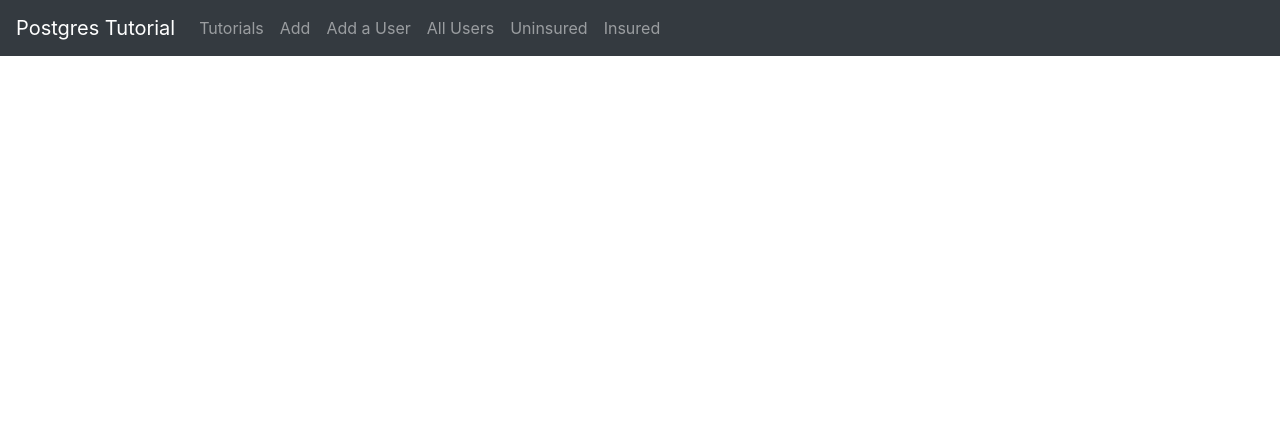
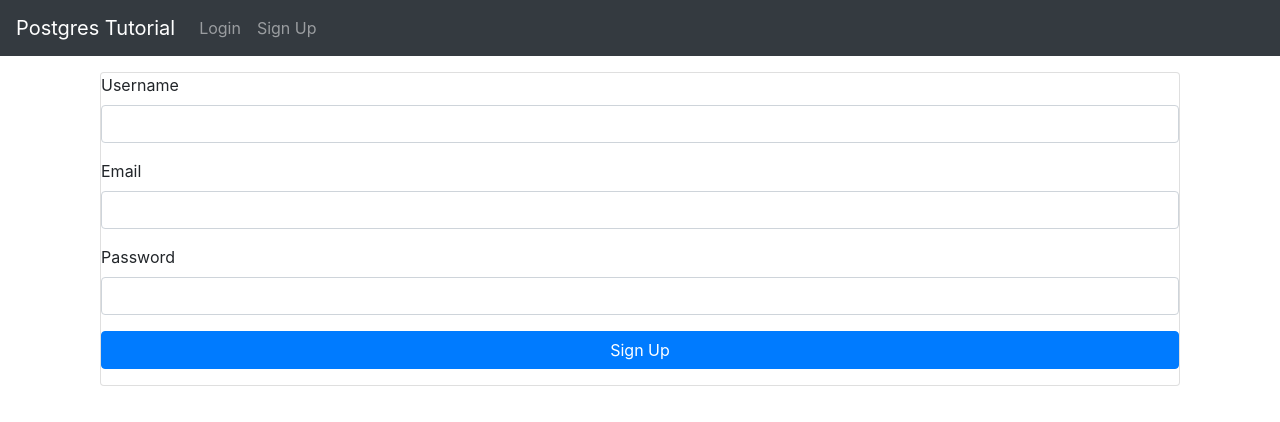
Before and after one commit to ColinFendrick/postgres-node-react, a React (Create React App) app in the folder frontend/: page /register in a window 1280 px wide. Shown: the top 422 px of the page. Built offline with nearby package versions, Linux system fonts and the light colour scheme.

Commit message:
Front end for jwt based authentication (not working yet, needs backend)

```diff
--- a/frontend/src/App.js
+++ b/frontend/src/App.js
@@ -1,4 +1,4 @@
-import React from 'react';
+import React, { useState, useEffect } from 'react';
 import {
 	Switch,
 	Route,
@@ -15,14 +15,32 @@ import UserList from './components/UserList';
 import User from './components/User';
 import Uninsured from './components/Uninsured';
 import Insured from './components/Insured';
+import Profile from './components/Profile';
+import Login from './components/Login';
+import Register from './components/Register';
+
+import AuthService from './services/AuthService';
 
 const App = () => {
+	const [currentUser, setCurrentUser] = useState(undefined);
+	useEffect(() => {
+		const user = AuthService.getCurrentUser();
+
+		if (user) {
+			setCurrentUser(user);
+		}
+	}, []);
+
+	const logOut = () => AuthService.logout();
+
 	return (
 		<div>
 			<nav className = 'navbar navbar-expand navbar-dark bg-dark'>
 				<a href = '/tutorials' className = 'navbar-brand'>
       Postgres Tutorial </a>
 				<div className = 'navbar-nav mr-auto'>
+					{currentUser ? (
+						<>
 							<li className = 'nav-item'>
 								<Link to = {'/tutorials'} className = 'nav-link'>
 									Tutorials
@@ -53,6 +71,34 @@ const App = () => {
 									Insured
 								</Link>
 							</li>
+
+							<li className = 'nav-item'>
+								<Link to ={'/profile'} className = 'nav-link'>
+									Profile
+								</Link>
+							</li>
+
+							<button
+								className='btn btn-outline-secondary'
+								type='button'
+								onClick={logOut}
+							/>
+						</>
+					) : (
+						<>
+							<li className = 'nav-item'>
+								<Link to ={'/login'} className = 'nav-link'>
+									Login
+								</Link>
+							</li>
+
+							<li className="nav-item">
+								<Link to={'/register'} className="nav-link">
+                Sign Up
+								</Link>
+							</li>
+						</>
+					)}
 				</div>
 			</nav>
 
@@ -66,6 +112,9 @@ const App = () => {
 					<Route exact path='/users/uninsured' component={Uninsured} />
 					<Route exact path='/users/insured' component={Insured} />
 					<Route path='/users/:id' component={User} />
+					<Route path='/profile' component={Profile} />
+					<Route path='/login' component={Login} />
+					<Route exact path="/register" component={Register} />
 				</Switch>
 			</div>
 		</div>
--- /dev/null
+++ b/frontend/src/components/Login.js
@@ -0,0 +1,85 @@
+import React, { useState } from 'react';
+import { useForm } from 'react-hook-form';
+import AuthService from '../services/AuthService';
+import { passwordRegex } from '../helpers/regex';
+
+const Login = props => {
+	const [loading, setLoading] = useState(false);
+	const [message, setMessage] = useState('');
+	const { register, handleSubmit, errors } = useForm({
+		username: '', password: ''
+	});
+
+	const handleLogin = async data => {
+		setMessage('');
+		setLoading(true);
+
+		try {
+			await AuthService.login(data);
+			props.history.push('/tutorials');
+			window.location.reload();
+		} catch (e) {
+			const resMessage = e.response.data.message.toString() || 'An error has occured';
+			setLoading(false);
+			setMessage(resMessage);
+		}
+	};
+
+	return (
+		<div className='col-md-12'>
+			<div className='card card-container'>
+
+				<form onSubmit={handleSubmit(handleLogin)}>
+
+					<div className='form-group'>
+						<label htmlFor='username'>Username</label>
+						<input
+							type='text'
+							className='form-control'
+							id='username'
+							ref={register({ required: true })}
+							defaultValue=''
+							name='username' />
+						{errors.username && 'Username is required'}
+					</div>
+
+					<div className='form-group'>
+						<label htmlFor='password'>Password</label>
+						<input
+							type='password'
+							className='form-control'
+							id='password'
+							ref={register({ required: true, pattern: passwordRegex })}
+							defaultValue=''
+							name='password' />
+						{errors.password?.type === 'required' && 'Your input is required'}
+						{errors.multipleErrorInput?.type === 'pattern' && 'Must be at least 8 characters, containing one special character'}
+					</div>
+
+					<div className='form-group'>
+						<button
+							className='btn btn-primary btn-block'
+							disabled={loading}
+							type='submit'>
+							{loading && (
+								<span className='spinner-border spinner-border-sm'></span>
+							)}
+							<span>Login</span>
+						</button>
+					</div>
+
+					{message && (
+						<div className='form-group'>
+							<div className='alert alert-danger' role='alert'>
+								{message}
+							</div>
+						</div>
+					)}
+
+				</form>
+			</div>
+		</div>
+	);
+};
+
+export default Login;
--- /dev/null
+++ b/frontend/src/components/Profile.js
@@ -0,0 +1,33 @@
+import React from 'react';
+import AuthService from '../services/AuthService';
+
+const Profile = () => {
+	const currentUser = AuthService.getCurrentUser();
+
+	return (
+		<div className="container">
+			<header className="jumbotron">
+				<h3>
+					<strong>{currentUser.username}</strong> Profile
+				</h3>
+			</header>
+			<p>
+				<strong>Token:</strong> {currentUser.accessToken.substring(0, 20)} ...{' '}
+				{currentUser.accessToken.substr(currentUser.accessToken.length - 20)}
+			</p>
+			<p>
+				<strong>Id:</strong> {currentUser.id}
+			</p>
+			<p>
+				<strong>Email:</strong> {currentUser.email}
+			</p>
+			<strong>Authorities:</strong>
+			<ul>
+				{currentUser.roles &&
+          currentUser.roles.map((role, index) => <li key={index}>{role}</li>)}
+			</ul>
+		</div>
+	);
+};
+
+export default Profile;
--- /dev/null
+++ b/frontend/src/components/Register.js
@@ -0,0 +1,98 @@
+import React, { useState } from 'react';
+import { useForm } from 'react-hook-form';
+import AuthService from '../services/AuthService';
+import { passwordRegex, emailRegex } from '../helpers/regex';
+
+const Register = () => {
+	const [successful, setSuccessful] = useState(false);
+	const [message, setMessage] = useState('');
+	const { register, handleSubmit, errors } = useForm({
+		username: '', password: '', email: ''
+	});
+
+	const handleRegister = async data => {
+		setMessage('');
+		setSuccessful(false);
+
+		try {
+			const res = await AuthService.register(data);
+			setMessage(res.data.message);
+			setSuccessful(true);
+		} catch (e) {
+			console.log(e);
+			setSuccessful(false);
+		}
+	};
+
+	return (
+		<div className='col-md-12'>
+			<div className='card card-container'>
+
+				<form onSubmit={handleSubmit(handleRegister)}>
+					{!successful && (
+						<div>
+							<div className='form-group'>
+								<label htmlFor='username'>Username</label>
+								<input
+									type='text'
+									className='form-control'
+									name='username'
+									id='username'
+									ref={register({ required: true, minLength: 3, maxLength: 20 })}
+								/>
+								{errors.username?.type === 'required' && 'Username is required'}
+								{errors.username?.type === 'minLength' && 'Must be at least 3 characters'}
+								{errors.usernamne?.type === 'maxLength' && 'Too long!'}
+							</div>
+
+							<div className='form-group'>
+								<label htmlFor='email'>Email</label>
+								<input
+									type='email'
+									className='form-control'
+									name='email'
+									id='email'
+									ref={register({ required: true, pattern: emailRegex })}
+								/>
+								{errors.email?.type === 'required' && 'Email is required'}
+								{errors.email?.type === 'pattern' && 'Has to be a valid email'}
+							</div>
+
+							<div className='form-group'>
+								<label htmlFor='passsword'>Password</label>
+								<input
+									type='password'
+									className='form-control'
+									name='password'
+									id='password'
+									ref={register({ required: true, pattern: passwordRegex })}
+								/>
+								{errors.password?.type === 'required' && 'Your input is required'}
+								{errors.password?.type === 'pattern' && 'Must be at least 8 characters, containing one special character'}
+							</div>
+
+							<div className="form-group">
+								<button
+									type='submit'
+									className="btn btn-primary btn-block">Sign Up</button>
+							</div>
+						</div>
+					)}
+
+					{message && (
+						<div className="form-group">
+							<div
+								className={ successful ? 'alert alert-success' : 'alert alert-danger' }
+								role="alert"
+							>
+								{message}
+							</div>
+						</div>
+					)}
+				</form>
+			</div>
+		</div>
+	);
+};
+
+export default Register;
--- a/frontend/src/helpers/regex.js
+++ b/frontend/src/helpers/regex.js
@@ -1 +1,3 @@
 export const emailRegex = /^[a-zA-Z0-9.!#$%&'*+/=?^_`{|}~-]+@[a-zA-Z0-9-]+(?:\.[a-zA-Z0-9-]+)*$/;
+
+export const passwordRegex = /^(?=.*[0-9])(?=.*[!@#$%^&*])[a-zA-Z0-9!@#$%^&*]{6,16}$/;
--- /dev/null
+++ b/frontend/src/services/AuthService.js
@@ -0,0 +1,34 @@
+import http from '../http-common';
+
+const register = ({ username, email, password }) =>
+	http.post('/auth/signup', {
+		username,
+		email,
+		password,
+	});
+
+const login = async ({ username, password }) => {
+	try {
+		const response = await http.post('/auth/signin', {
+			username,
+			password,
+		});
+		if (response.data.accessToken) {
+			localStorage.setItem('user', JSON.stringify(response.data));
+		}
+		return response.data;
+	} catch (e) {
+		console.log(e);
+	}
+};
+
+const logout = () => localStorage.removeItem('user');
+
+const getCurrentUser = () => JSON.parse(localStorage.getItem('user'));
+
+export default {
+	register,
+	login,
+	logout,
+	getCurrentUser,
+};
```
Also changed, not shown: 1 other file (tests, documents, lock files or other folders). Lines whose indentation alone changed are shown as unchanged.
